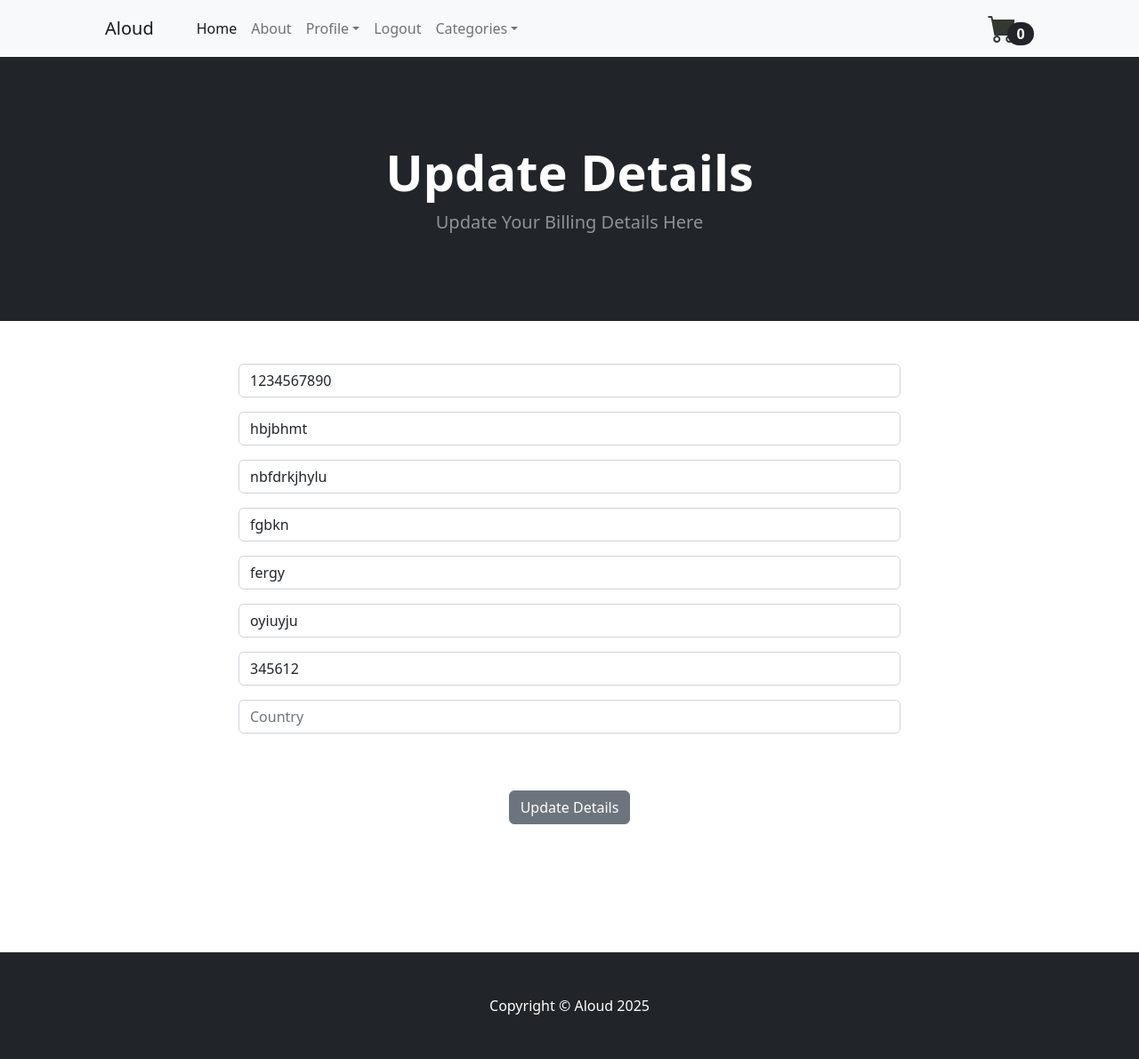
After one commit to Sreedevi0602/ecom, a Django app: page /update_info/ in a window 1280 px wide. The commit adds this page. Shown: the whole page at 89% size. Run offline with Django 5.2, Linux system fonts and the light colour scheme; a user stored in the database is signed in; data comes from the database, SQL or seed files in the repository; both versions use the stored data as it was after the commit; some libraries are stand-ins or nearby versions.

Commit message:
User details page created for the user to fill up the billing details. Creted the url and html page with the form. The form created is associated with the profilr model. Cretaed the view to make the user fillup the form to add billing details from the dropdown of the profile section in the navbar. additinally, after the registration process, the new user is redirected to the newly created Update Details page to continue with the filling out of necessary shipping details.

```diff
--- a/ecom/store/forms.py
+++ b/ecom/store/forms.py
@@ -1,24 +1,7 @@
 from django.contrib.auth.models import User
 from django.contrib.auth.forms import UserCreationForm, UserChangeForm, SetPasswordForm
 from django import forms
-
-class ChangePasswordForm(SetPasswordForm):
-	class Meta:
-		model = User
-		fields = ['new_password1', 'new_password2']
-
-	def __init__(self, *args, **kwargs):
-		super(ChangePasswordForm, self).__init__(*args, **kwargs)
-
-		self.fields['new_password1'].widget.attrs['class'] = 'form-control'
-		self.fields['new_password1'].widget.attrs['placeholder'] = 'Password'
-		self.fields['new_password1'].label = ''
-		self.fields['new_password1'].help_text = '<ul class="form-text text-muted small"><li>Your password can\'t be too similar to your other personal information.</li><li>Your password must contain at least 8 characters.</li><li>Your password can\'t be a commonly used password.</li><li>Your password can\'t be entirely numeric.</li></ul>'
-
-		self.fields['new_password2'].widget.attrs['class'] = 'form-control'
-		self.fields['new_password2'].widget.attrs['placeholder'] = 'Confirm Password'
-		self.fields['new_password2'].label = ''
-		self.fields['new_password2'].help_text = '<span class="form-text text-muted"><small>Enter the same password as before, for verification.</small></span>'
+from .models import Profile
 
 
 class SignUpForm(UserCreationForm):
@@ -68,3 +51,38 @@ class UpdateUserForm(UserChangeForm):
 		self.fields['username'].widget.attrs['placeholder'] = 'User Name'
 		self.fields['username'].label = ''
 		self.fields['username'].help_text = '<span class="form-text text-muted"><small>Required. 150 characters or fewer. Letters, digits and @/./+/-/_ only.</small></span>'
+
+
+class ChangePasswordForm(SetPasswordForm):
+	class Meta:
+		model = User
+		fields = ['new_password1', 'new_password2']
+
+	def __init__(self, *args, **kwargs):
+		super(ChangePasswordForm, self).__init__(*args, **kwargs)
+
+		self.fields['new_password1'].widget.attrs['class'] = 'form-control'
+		self.fields['new_password1'].widget.attrs['placeholder'] = 'Password'
+		self.fields['new_password1'].label = ''
+		self.fields['new_password1'].help_text = '<ul class="form-text text-muted small"><li>Your password can\'t be too similar to your other personal information.</li><li>Your password must contain at least 8 characters.</li><li>Your password can\'t be a commonly used password.</li><li>Your password can\'t be entirely numeric.</li></ul>'
+
+		self.fields['new_password2'].widget.attrs['class'] = 'form-control'
+		self.fields['new_password2'].widget.attrs['placeholder'] = 'Confirm Password'
+		self.fields['new_password2'].label = ''
+		self.fields['new_password2'].help_text = '<span class="form-text text-muted"><small>Enter the same password as before, for verification.</small></span>'
+
+
+
+class UserInfoForm(forms.ModelForm):
+	phone = forms.CharField(label='', widget=forms.TextInput(attrs={'class': 'form-control', 'placeholder': 'Phone'}), required= False)
+	address1 = forms.CharField(label='', widget=forms.TextInput(attrs={'class': 'form-control', 'placeholder': 'Address Line 1'}), required= False)
+	address2 = forms.CharField(label='', widget=forms.TextInput(attrs={'class': 'form-control', 'placeholder': 'Address Line 2'}), required= False)
+	city = forms.CharField(label='', widget=forms.TextInput(attrs={'class': 'form-control', 'placeholder': 'City'}), required= False)
+	district = forms.CharField(label='', widget=forms.TextInput(attrs={'class': 'form-control', 'placeholder': 'District'}), required= False)
+	state = forms.CharField(label='', widget=forms.TextInput(attrs={'class': 'form-control', 'placeholder': 'State'}), required= False)
+	zipcode = forms.CharField(label='', widget=forms.TextInput(attrs={'class': 'form-control', 'placeholder': 'PIN'}), required= False)
+	country = forms.CharField(label='', widget=forms.TextInput(attrs={'class': 'form-control', 'placeholder': 'Country'}), required= False)
+
+	class Meta:
+		model = Profile
+		fields = ['phone', 'address1', 'address2', 'city', 'district', 'state', 'zipcode', 'country']
--- a/ecom/store/templates/navbar.html
+++ b/ecom/store/templates/navbar.html
@@ -36,6 +36,8 @@
                 <li><hr class="dropdown-divider" /></li>
 
                 <li><a class="dropdown-item" href="{% url 'update_user' %}">Edit Profile</a></li>
+
+                <li><a class="dropdown-item" href="{% url 'update_info' %}">Update Details</a></li>
 
                 <li><a class="dropdown-item" href="{% url 'update_password' %}">Change Password</a></li>
 
--- /dev/null
+++ b/ecom/store/templates/update_info.html
@@ -0,0 +1,38 @@
+{% extends 'base.html' %} {% block content %}
+
+<!-- Header-->
+<header class="bg-dark py-5">
+  <div class="container px-4 px-lg-5 my-5">
+    <div class="text-center text-white">
+      <h1 class="display-4 fw-bolder">Update Details</h1>
+      <p class="lead fw-normal text-white-50 mb-0">Update Your Billing Details Here</p>
+    </div>
+  </div>
+</header>
+
+<div class="container">
+  <div class="row">
+    <center>
+      <div class="col-8">
+        <br /><br />
+
+        <form method="POST" action="{% url 'update_info' %}">
+          {% csrf_token %}
+
+          {{ info_form.as_p }}
+
+          <br/><br/>
+
+          <button type="submit" class="btn btn-secondary">
+            Update Details
+          </button>
+
+        </form>
+
+        <br /><br /><br /><br /><br /><br />
+      </div>
+    </center>
+  </div>
+</div>
+
+{% endblock %}
--- a/ecom/store/urls.py
+++ b/ecom/store/urls.py
@@ -8,6 +8,7 @@ urlpatterns = [
     path('logout/', views.logout_user, name='logout'),
     path('register/', views.register_user, name='register'),
     path('update_user/', views.update_user, name='update_user'),
+    path('update_info/', views.update_info, name = 'update_info'),
     path('update_password/', views.update_password, name='update_password'),
     path('product/<int:pk>', views.product, name='product'),
     path('category/<str:cat>', views.category, name='category'),
--- a/ecom/store/views.py
+++ b/ecom/store/views.py
@@ -5,6 +5,23 @@ from django.contrib import messages
 from .forms import *
 
 # Create your views here.
+def update_info(request):
+    if request.user.is_authenticated:
+        current_user = Profile.objects.get(user__id=request.user.id)
+        info_form = UserInfoForm(request.POST or None, instance=current_user)
+
+        if info_form.is_valid():
+            info_form.save()
+            messages.success(request, 'Your Details Have Been Updated Successfully')
+            return redirect('home')
+
+        return render(request, 'update_info.html', {'info_form': info_form})
+
+    else:
+        messages.success(request, 'You need to Sign Up to have Access to This Page')
+        return redirect('home')
+
+
 def update_password(request):
     if request.user.is_authenticated:
         current_user = request.user
@@ -122,8 +139,8 @@ def register_user(request):
             #Login User
             user = authenticate(username=username, password=password)
             login(request,user)
-            messages.success(request, ("Registration Completed Successfully. You Are Now Logged into Your Account"))
-            return redirect('home')
+            messages.success(request, ("Registration Completed Successfully. You Are Now Logged into Your Account. Please Fill Out Your Billing Info"))
+            return redirect('update_info')
 
         else:
             messages.success(request,"Something Went wrong with Registration. Please Try again")
```
Also changed, not shown: ecom/db.sqlite3.
